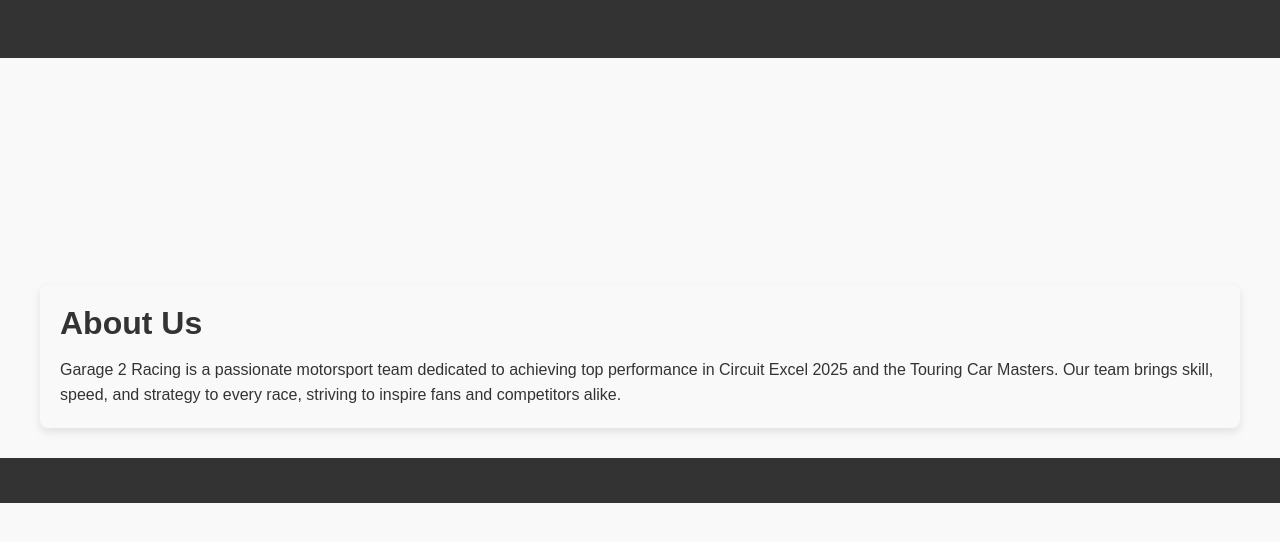
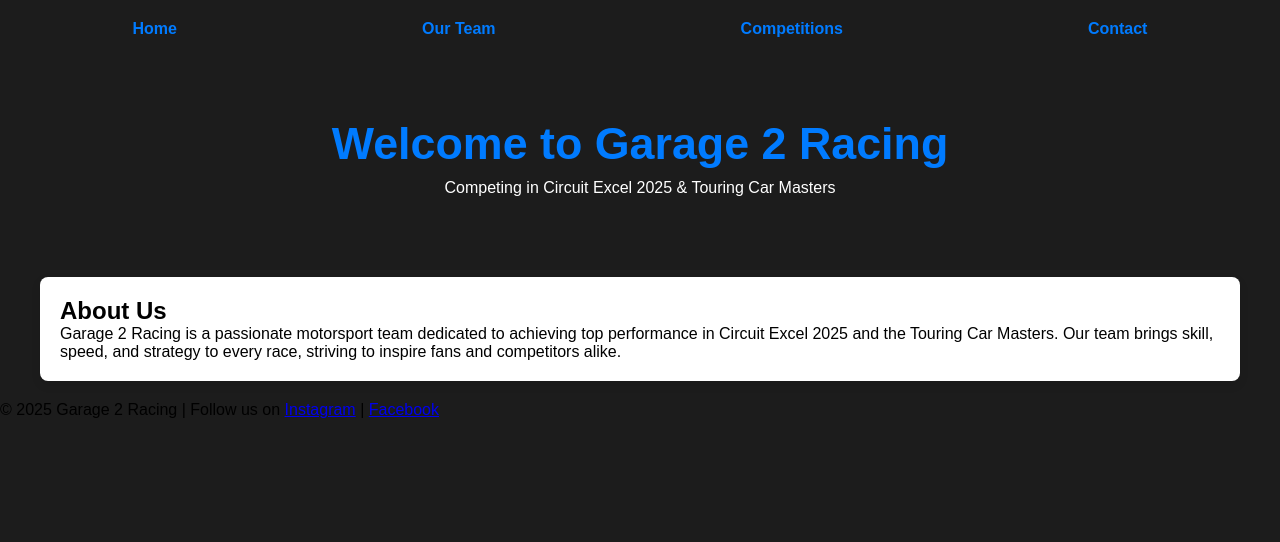
Before and after one commit to Maxivdm/Garage-2-Racing-, a plain HTML site: page index.html in a window 1280 px wide. Drawn offline with Linux system fonts and the light colour scheme.

Commit message:
Update styles.css

```diff
--- a/styles.css
+++ b/styles.css
@@ -7,13 +7,13 @@
 
 body {
     font-family: Arial, sans-serif;
-    color: #333;
-    background-color: #f9f9f9;
+    color: #0000000; /* Main text color */
+    background-color: #1c1c1c; /* Deep charcoal gray background */
 }
 
 /* Navigation */
 .navbar {
-    background-color: #333;
+    background-color: #1c1c1c; /* Charcoal gray */
     padding: 10px;
     display: flex;
     justify-content: space-around;
@@ -21,23 +21,22 @@ body {
 }
 
 .navbar a {
-    color: #0000;
+    color: #007bff; /* Electric blue links */
     text-decoration: none;
     padding: 10px 15px;
     font-weight: bold;
 }
 
 .navbar a:hover {
-    background-color: #555;
+    background-color: #ff3333; /* Bright red hover */
     border-radius: 5px;
+    color: #0000000;
 }
 
 /* Header */
 .header {
-    background-image: url('');
-    background-size: cover;
-    background-position: center;
-    color: #0000;
+    background-color: #1c1c1c; /* Charcoal background for a cohesive feel */
+    color: #ffffff; /* White text */
     text-align: center;
     padding: 60px 20px;
 }
@@ -45,6 +44,7 @@ body {
 .header h1 {
     font-size: 2.8em;
     margin-bottom: 10px;
+    color: #007bff; /* Electric blue for main title */
 }
 
 /* Main Content */
@@ -52,38 +52,9 @@ body {
     max-width: 1200px;
     margin: 20px auto;
     padding: 20px;
-    background-color: #0000;
+    background-color: #ffffff; /* White for content containers */
     border-radius: 8px;
     box-shadow: 0 4px 10px rgba(0, 0, 0, 0.1);
 }
 
 h2 {
-    color: #333;
-    font-size: 2em;
-    margin-bottom: 15px;
-}
-
-p {
-    line-height: 1.6;
-}
-
-/* Footer */
-.footer {
-    background-color: #333;
-    color: #0000;
-    text-align: center;
-    padding: 10px 0;
-    margin-top: 30px;
-}
-
-.footer a {
-    color: #0000;
-    text-decoration: underline;
-}
-
-/* Specific Styling */
-.team-member, .competition {
-    margin-bottom: 20px;
-    border-bottom: 1px solid #eee;
-    padding-bottom: 10px;
-}
```
